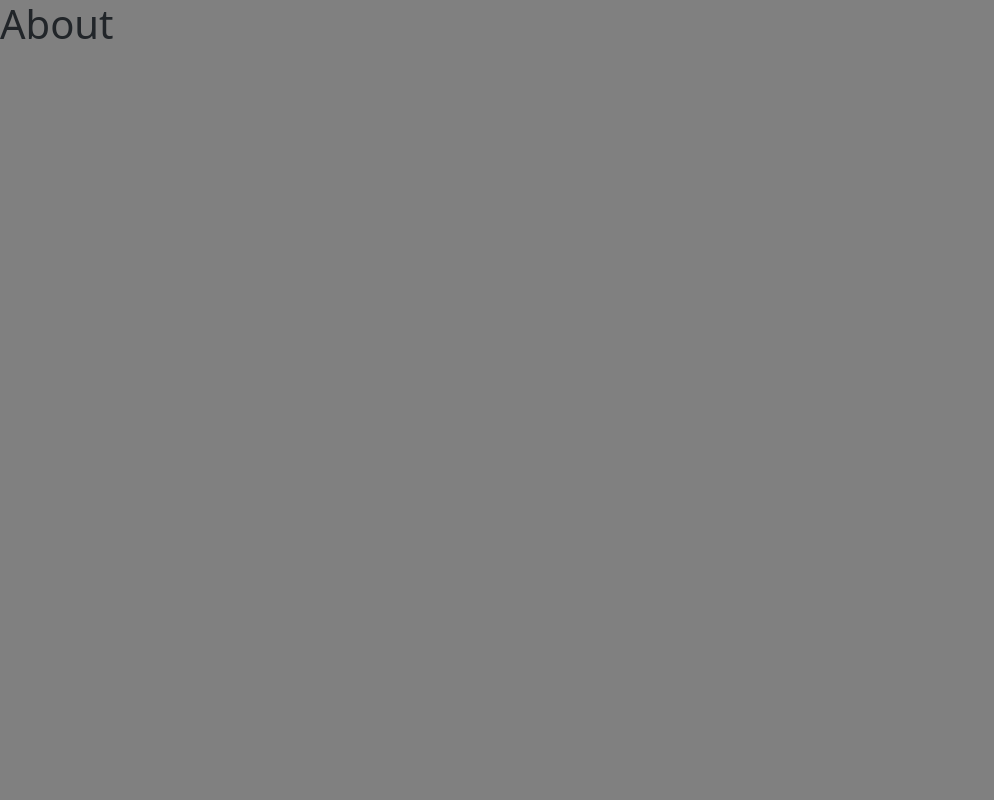
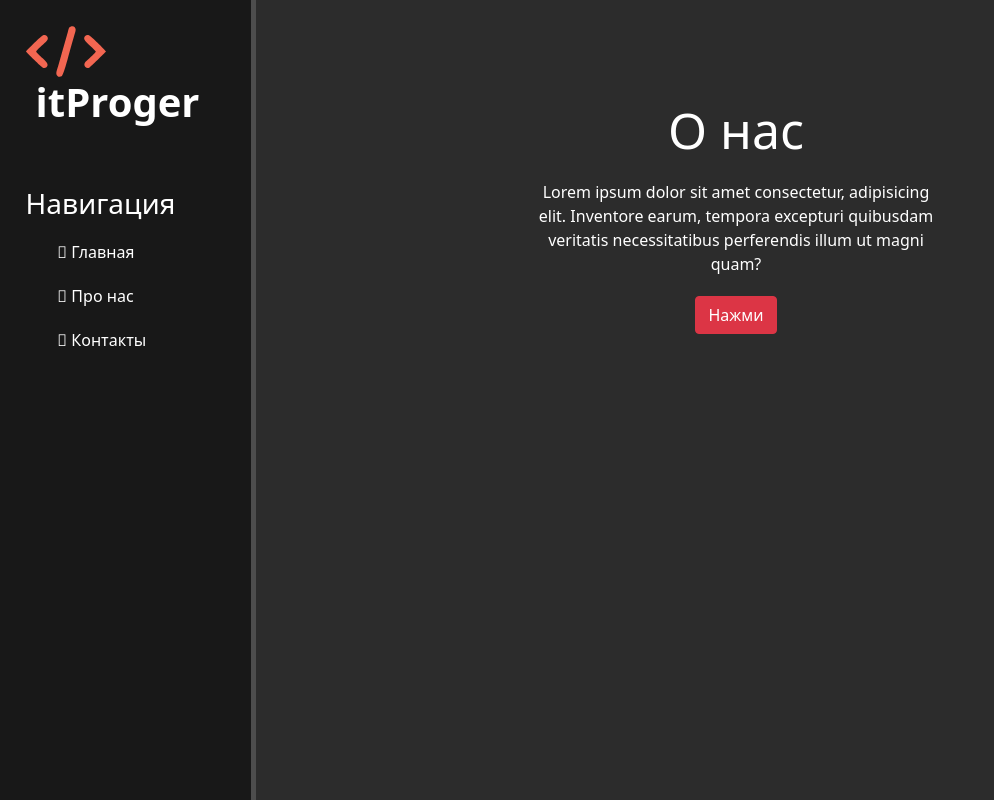
Before and after one commit to SunriseFading/EducationProject-Django, a Django app: page /about in a window 1280 px wide. Before the commit the part shown is almost empty. Shown: the whole page, without its empty margins (0-994 px from the left). Run offline with Django 3.2, Linux system fonts and the light colour scheme.

Commit message:
Make a beautiful front

```diff
--- a/education_project/settings.py
+++ b/education_project/settings.py
@@ -118,7 +118,7 @@ USE_TZ = True
 # Static files (CSS, JavaScript, Images)
 # https://docs.djangoproject.com/en/3.2/howto/static-files/
 
-STATIC_URL = '/main/static/'
+STATIC_URL = '/static/'
 
 # Default primary key field type
 # https://docs.djangoproject.com/en/3.2/ref/settings/#default-auto-field
--- a/main/static/main/css/main.css
+++ b/main/static/main/css/main.css
@@ -1,3 +1,70 @@
 body {
-    background: gray;
+    background: #2c2c2c;
 }
+
+aside {
+    float: left;
+    background: #181818;
+    width: 20%;
+    padding: 2%;
+    height: 100vh;
+    color: #fff;
+    border-right: 5px solid #4d4d4d;
+}
+
+aside img {
+    width: 80px;
+    float: left;
+}
+
+aside .logo {
+    font-size: 40px;
+    margin-left: 10px;
+    font-weight: bold;
+    position: relative;
+    top: -5px;
+}
+
+aside h3 {
+    margin-top: 50px;
+    font-size: 28px;
+}
+
+aside ul {
+    list-style: none;
+}
+
+aside ul li {
+    color: #fff;
+    display: block;
+    margin-top: 20px;
+    transition: transform 0.6s ease;
+}
+
+aside ul a {
+    text-decoration: none;
+}
+
+aside ul li:hover,
+aside ul a:hover {
+    color: #eb5959;
+    text-decoration: none;
+    transform: scale(1.05);
+}
+
+main .features {
+    float: left;
+    color: #fff;
+    margin-top: 100px;
+    text-align: center;
+    width: 75%;
+}
+
+main .features h1 {
+    font-size: 50px;
+}
+
+main .features p {
+    max-width: 400px;
+    margin: 20px auto;
+}
--- a/main/templates/main/about.html
+++ b/main/templates/main/about.html
@@ -1,5 +1,11 @@
 {% extends 'main/layout.html' %}
-{% block title %}About{% endblock %}
+{% block title %}
+    О нас
+{% endblock %}
 {% block content %}
-    <h1>About</h1>
+    <div class="features">
+        <h1>О нас</h1>
+        <p>Lorem ipsum dolor sit amet consectetur, adipisicing elit. Inventore earum, tempora excepturi quibusdam veritatis necessitatibus perferendis illum ut magni quam?</p>
+        <button class="btn btn-danger">Нажми</button>
+    </div>
 {% endblock %}
--- a/main/templates/main/layout.html
+++ b/main/templates/main/layout.html
@@ -7,10 +7,24 @@
         <meta name="viewport" content="width=device-width, initial-scale=1.0" />
         <title>{% block title %}{% endblock %}</title>
         <link rel="stylesheet" href="https://cdn.jsdelivr.net/npm/bootstrap@5.1.3/dist/css/bootstrap.min.css"/>
+        <link rel="stylesheet" href="https://cdn.jsdelivr.net/npm/@fortawesome/fontawesome-free@5.15.4/css/fontawesome.min.css">
         <link rel="stylesheet" href="{% static 'main/css/main.css' %}"/>
 
     </head>
     <body>
-        {% block content %} {% endblock %}
+        <aside>
+            <img src="{% static 'main/img/logo_simple.svg' %}" alt="Логотип">
+            <span class="logo">itProger</span>
+            <h3>Навигация</h3>
+            <ul>
+                <a href="{% url 'home' %}"><li><i class="fas fa-home"></i> Главная</li></a>
+                <a href="{% url 'about' %}"><li><i class="fas fa-address-card"></i> Про нас</li></a>
+                <a href=""><li><i class="fas fa-paper-plane"></i> Контакты</li></a>
+            </ul>
+        </aside>
+        <main>
+        {% block content %}
+        {% endblock %}
+        </main>
     </body>
 </html>
--- a/main/urls.py
+++ b/main/urls.py
@@ -2,6 +2,6 @@ from django.urls import path
 from . import views
 
 urlpatterns = [
-    path('', views.index),
-    path('about', views.about),
+    path('', views.index, name='home'),
+    path('about', views.about, name='about'),
 ]
```
Also changed, not shown: main/templates/main/index.html (+6 -2 lines), main/static/main/img/logo_simple.svg (added).
